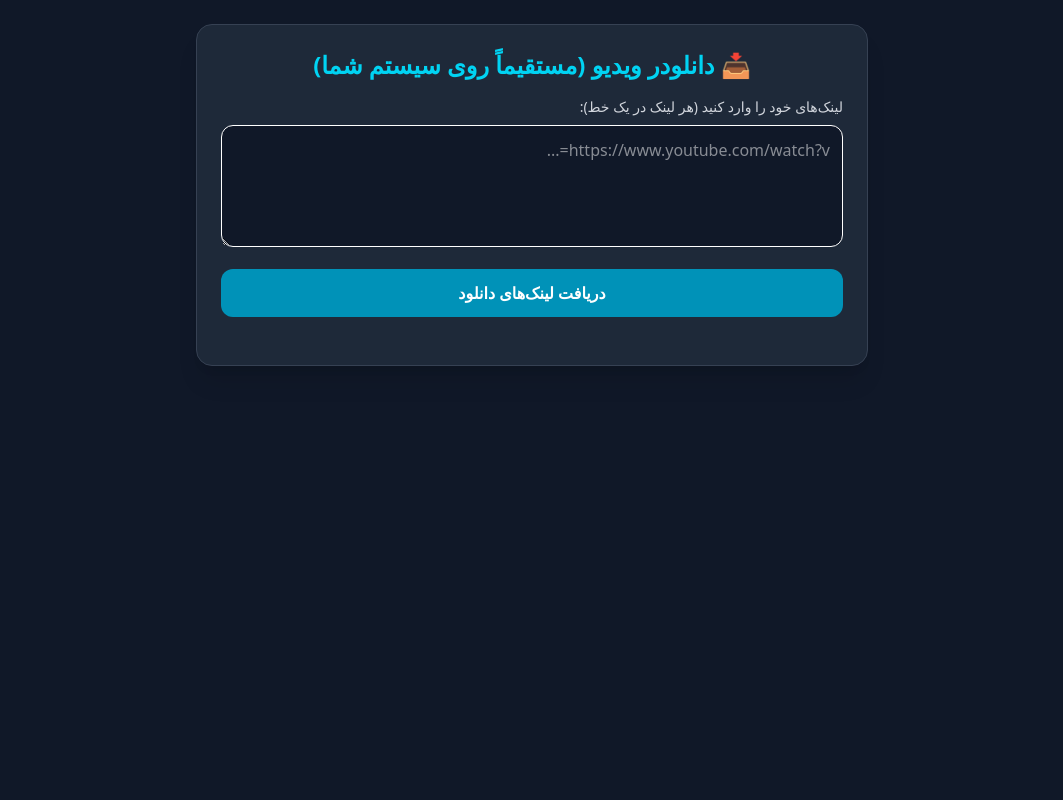
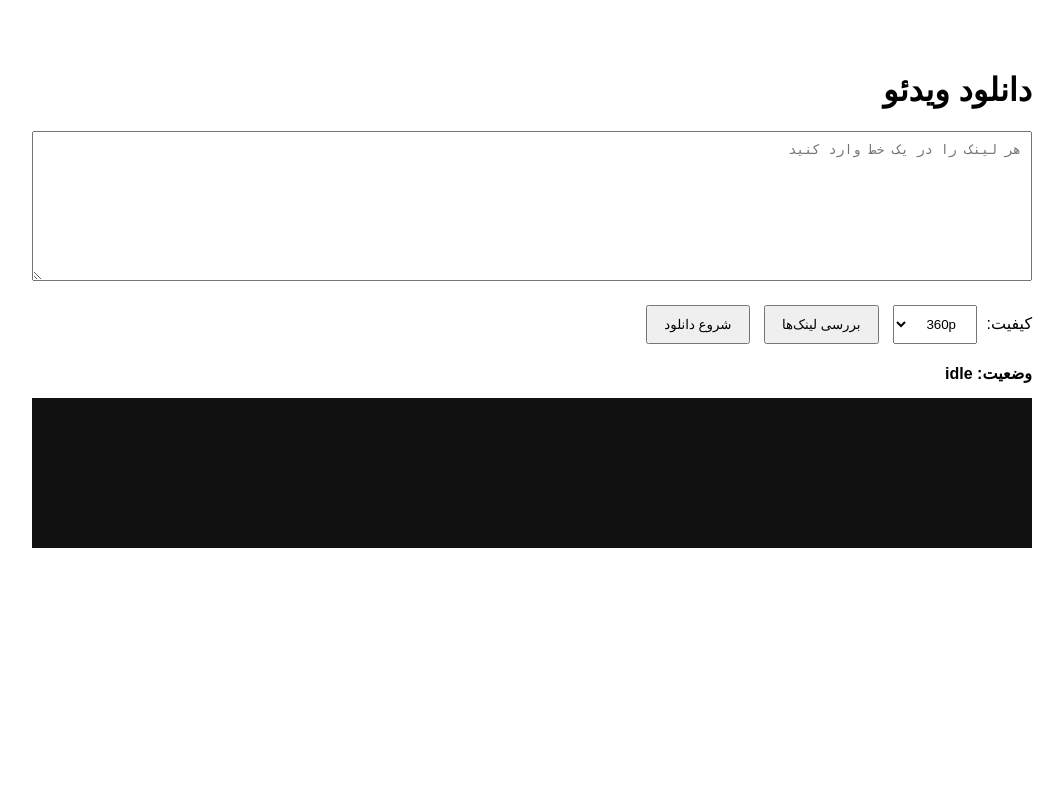
Before and after one commit to sameeny1985/youtube-downloader, a Flask app: page / in a window 1280 px wide. Shown: the whole page, without its empty margins (108-1171 px from the left). Run offline with Flask 3, Linux system fonts and the light colour scheme.

Commit message:
Refactor index.html for improved structure and styling

```diff
--- a/templates/index.html
+++ b/templates/index.html
@@ -1,83 +1,451 @@
-<!DOCTYPE html>
+<!doctype html>
 <html lang="fa" dir="rtl">
+
 <head>
-    <meta charset="UTF-8">
-    <meta name="viewport" content="width=device-width, initial-scale=1.0">
-    <title>دانلودر یوتیوب</title>
-    <script src="https://cdn.jsdelivr.net/npm/@tailwindcss/browser@4"></script>
+
+    <meta charset="utf-8">
+
+    <meta
+        name="viewport"
+        content="width=device-width, initial-scale=1"
+    >
+
+    <title>Video Downloader</title>
+
+    <style>
+
+        body {
+            font-family: Arial, sans-serif;
+            max-width: 1000px;
+            margin: 30px auto;
+            padding: 20px;
+        }
+
+        textarea {
+            width: 100%;
+            min-height: 150px;
+            box-sizing: border-box;
+            padding: 10px;
+        }
+
+        button,
+        select {
+            padding: 10px 16px;
+            margin: 5px;
+            cursor: pointer;
+        }
+
+        #items img {
+            width: 160px;
+            height: 90px;
+            object-fit: cover;
+        }
+
+        .item {
+            display: flex;
+            gap: 15px;
+            padding: 12px;
+            border-bottom: 1px solid #ddd;
+        }
+
+        #log {
+            white-space: pre-wrap;
+            background: #111;
+            color: #eee;
+            padding: 15px;
+            min-height: 120px;
+        }
+
+        .row {
+            margin: 15px 0;
+        }
+
+    </style>
+
 </head>
-<body class="bg-gray-900 text-white min-h-screen p-6 font-sans">
-    <div class="max-w-2xl mx-auto bg-gray-800 p-6 rounded-2xl shadow-xl border border-gray-700">
-        <h1 class="text-2xl font-bold mb-4 text-center text-cyan-400">📥 دانلودر ویدیو (مستقیماً روی سیستم شما)</h1>
 
-        <div class="mb-4">
-            <label class="block text-sm font-medium mb-2 text-gray-300">لینک‌های خود را وارد کنید (هر لینک در یک خط):</label>
-            <textarea id="linksInput" rows="4" class="w-full p-3 bg-gray-900 border border-gray-750 rounded-xl focus:ring-2 focus:ring-cyan-500 outline-none text-white" placeholder="https://www.youtube.com/watch?v=..."></textarea>
+<body>
+
+    <h1>
+        دانلود ویدئو
+    </h1>
+
+
+    <div class="row">
+
+        <textarea
+            id="links"
+            placeholder="هر لینک را در یک خط وارد کنید"
+        ></textarea>
+
     </div>
 
-        <button onclick="startAnalyze()" id="analyzeBtn" class="w-full bg-cyan-600 hover:bg-cyan-500 font-bold py-3 rounded-xl transition duration-200 cursor-pointer">
-            دریافت لینک‌های دانلود
+
+    <div class="row">
+
+        <label>
+            کیفیت:
+        </label>
+
+        <select id="quality">
+
+            <option value="240">
+                240p
+            </option>
+
+            <option
+                value="360"
+                selected
+            >
+                360p
+            </option>
+
+            <option value="best">
+                Best
+            </option>
+
+        </select>
+
+
+        <button onclick="analyze()">
+            بررسی لینک‌ها
         </button>
 
-        <div id="loading" class="hidden text-center my-4 text-cyan-400 animate-pulse">در حال استخراج لینک‌ها... لطفا صبور باشید.</div>
 
-        <div id="results" class="mt-6 space-y-4"></div>
+        <button onclick="startDownload()">
+            شروع دانلود
+        </button>
+
     </div>
 
+
+    <div id="items"></div>
+
+
+    <div class="row">
+
+        <strong id="status">
+            وضعیت: idle
+        </strong>
+
+        <div id="details"></div>
+
+    </div>
+
+
+    <div id="log"></div>
+
+
 <script>
-        async function startAnalyze() {
-            const links = document.getElementById('linksInput').value;
-            const resultsDiv = document.getElementById('results');
-            const loadingDiv = document.getElementById('loading');
-            const btn = document.getElementById('analyzeBtn');
 
-            if (!links.trim()) {
-                alert('لطفا حداقل یک لینک وارد کنید.');
-                return;
+let progressTimer = null;
+
+
+async function analyze() {
+
+    const links =
+        document.getElementById(
+            "links"
+        ).value;
+
+
+    const r =
+        await fetch(
+            "/analyze",
+            {
+                method: "POST",
+
+                headers: {
+                    "Content-Type":
+                        "application/json"
+                },
+
+                body: JSON.stringify({
+                    links
+                })
+            }
+        );
+
+
+    const data =
+        await r.json();
+
+
+    document.getElementById(
+        "items"
+    ).innerHTML =
+        data.items.map(x => `
+
+            <div class="item">
+
+                ${
+                    x.thumbnail
+                    ?
+                    `<img
+                        src="${x.thumbnail}"
+                        alt=""
+                    >`
+                    :
+                    ""
                 }
 
-            loadingDiv.classList.remove('hidden');
-            resultsDiv.innerHTML = '';
-            btn.disabled = true;
+                <div>
 
-            try {
-                const response = await fetch('/analyze', {
-                    method: 'POST',
-                    headers: { 'Content-Type': 'application/json' },
-                    body: JSON.stringify({ links })
-                });
-                const data = await response.json();
+                    <div>
+                        <b>
+                            ${escapeHtml(
+                                x.title
+                            )}
+                        </b>
+                    </div>
 
-                loadingDiv.classList.add('hidden');
-                btn.disabled = false;
+                    <div>
+                        ${escapeHtml(
+                            x.url
+                        )}
+                    </div>
 
-                if (data.items && data.items.length > 0) {
-                    data.items.forEach(item => {
-                        const card = document.createElement('div');
-                        card.className = "bg-gray-900 p-4 rounded-xl flex flex-col sm:flex-row items-center gap-4 border border-gray-700";
+                </div>
 
-                        card.innerHTML = `
-                            ${item.thumbnail ? `<img src="${item.thumbnail}" class="w-32 h-20 object-cover rounded-lg">` : ''}
-                            <div class="flex-1 w-full">
-                                <h3 class="font-semibold text-sm line-clamp-2 mb-2">${item.title}</h3>
-                                ${item.direct_download_url ? `
-                                    <a href="${item.direct_download_url}" target="_blank" download class="inline-block bg-green-600 hover:bg-green-500 text-xs px-4 py-2 rounded-lg font-bold transition">
-                                        📥 دانلود مستقیم روی سیستم
-                                    </a>
-                                ` : '<span class="text-red-400 text-xs">لینک دانلود پیدا نشد</span>'}
             </div>
-                        `;
-                        resultsDiv.appendChild(card);
-                    });
-                } else {
-                    resultsDiv.innerHTML = '<p class="text-center text-gray-400">نتیجه‌ای یافت نشد.</p>';
+
+        `).join("");
+
 }
-            } catch (err) {
-                loadingDiv.classList.add('hidden');
-                btn.disabled = false;
-                alert('خطا در ارتباط با سرور');
+
+
+async function startDownload() {
+
+    const links =
+        document.getElementById(
+            "links"
+        ).value;
+
+
+    const quality =
+        document.getElementById(
+            "quality"
+        ).value;
+
+
+    const r =
+        await fetch(
+            "/start",
+            {
+                method: "POST",
+
+                headers: {
+                    "Content-Type":
+                        "application/json"
+                },
+
+                body: JSON.stringify({
+
+                    links,
+
+                    quality,
+
+                    ffmpeg: ""
+
+                })
+
             }
+        );
+
+
+    const data =
+        await r.json();
+
+
+    if (!data.ok) {
+
+        alert(
+            data.msg ||
+            "خطا"
+        );
+
+        return;
+
     }
+
+
+    if (progressTimer) {
+
+        clearInterval(
+            progressTimer
+        );
+
+    }
+
+
+    progressTimer =
+        setInterval(
+            getProgress,
+            1000
+        );
+
+
+    getProgress();
+
+}
+
+
+async function getProgress() {
+
+    const r =
+        await fetch(
+            "/progress"
+        );
+
+
+    const p =
+        await r.json();
+
+
+    document.getElementById(
+        "status"
+    ).textContent =
+        "وضعیت: " +
+        p.state;
+
+
+    document.getElementById(
+        "details"
+    ).innerHTML =
+
+        `مورد ${
+            p.current_index
+        } از ${
+            p.total
+        } |
+        ${
+            escapeHtml(
+                p.current_title ||
+                ""
+            )
+        } |
+        ${
+            escapeHtml(
+                p.percent ||
+                ""
+            )
+        } |
+        سرعت:
+        ${
+            escapeHtml(
+                p.speed ||
+                ""
+            )
+        } |
+        زمان باقی‌مانده:
+        ${
+            escapeHtml(
+                p.eta ||
+                ""
+            )
+        }`;
+
+
+    document.getElementById(
+        "log"
+    ).textContent =
+        (p.log || []).join(
+            "\n"
+        );
+
+
+    if (
+        p.state === "done" ||
+        p.state === "error"
+    ) {
+
+        clearInterval(
+            progressTimer
+        );
+
+        progressTimer =
+            null;
+
+
+        if (
+            p.state === "done"
+        ) {
+
+            const filename =
+                p.filename ||
+                "";
+
+
+            if (filename) {
+
+                const a =
+                    document.createElement(
+                        "a"
+                    );
+
+
+                a.href =
+                    "/download?filename=" +
+                    encodeURIComponent(
+                        filename
+                    );
+
+
+                a.textContent =
+                    "دانلود فایل";
+
+
+                a.target =
+                    "_blank";
+
+
+                document
+                    .getElementById(
+                        "details"
+                    )
+                    .appendChild(
+                        document.createElement(
+                            "br"
+                        )
+                    );
+
+
+                document
+                    .getElementById(
+                        "details"
+                    )
+                    .appendChild(
+                        a
+                    );
+
+            }
+
+        }
+
+    }
+
+}
+
+
+function escapeHtml(s) {
+
+    return String(s).replace(
+        /[&<>"']/g,
+        c => ({
+
+            "&": "&amp;",
+            "<": "&lt;",
+            ">": "&gt;",
+            '"': "&quot;",
+            "'": "&#039;"
+
+        }[c])
+    );
+
+}
+
 </script>
+
 </body>
+
 </html>
```
Lines whose indentation alone changed are shown as unchanged.
